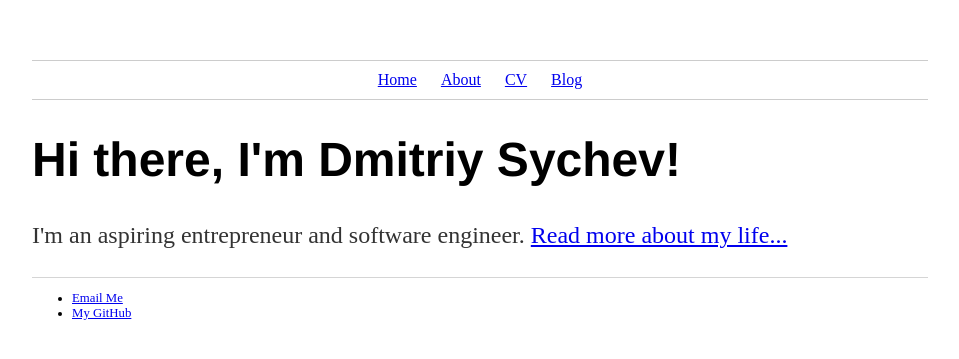
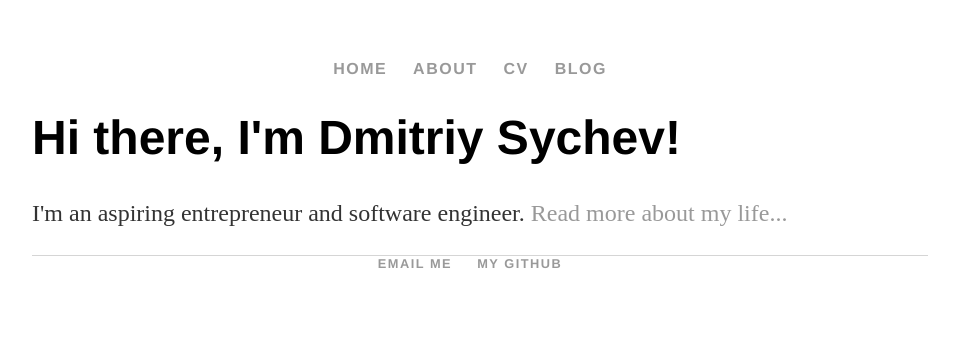
Before and after one commit to dmitriysychev/dmitriysychev.github.io, a Jekyll site: the page built from index.html, in a window 1280 px wide. Shown: the top 359 px of the page, without its empty margins (160-1119 px from the left). Built offline with Jekyll 4.4.1, drawn with Linux system fonts in a browser that asks for light colours.

Commit message:
Update main.css

```diff
--- a/css/main.css
+++ b/css/main.css
@@ -2,16 +2,19 @@ body {
     margin: 60px auto;
     width: 70%;
 }
-/*
+
 nav ul, footer ul {
     font-family:'Helvetica', 'Arial', 'Sans-Serif';
     padding: 0px;
+    margin: 0px;
+    text-align:center;
     letter-spacing: 1.5px;
     list-style: none;
     font-weight: bold;
     text-transform: uppercase;
     position: sticky;
 }
+
 nav ul li, footer ul li {
     display: inline;
     border: none;
@@ -25,22 +28,8 @@ a {
 }
 a:hover {
     color: #F06000;
-}*/
-.nav{
-    border:1px solid #ccc;
-    border-width:1px 0;
-    list-style:none;
-    margin:0;
-    padding:0;
-    text-align:center;
 }
-.nav li{
-    display:inline;
-}
-.nav a{
-    display:inline-block;
-    padding:10px;
-}
+
 h1 {
     font-size: 3em;
     font-family:'Helvetica', 'Arial', 'Sans-Serif';
```
